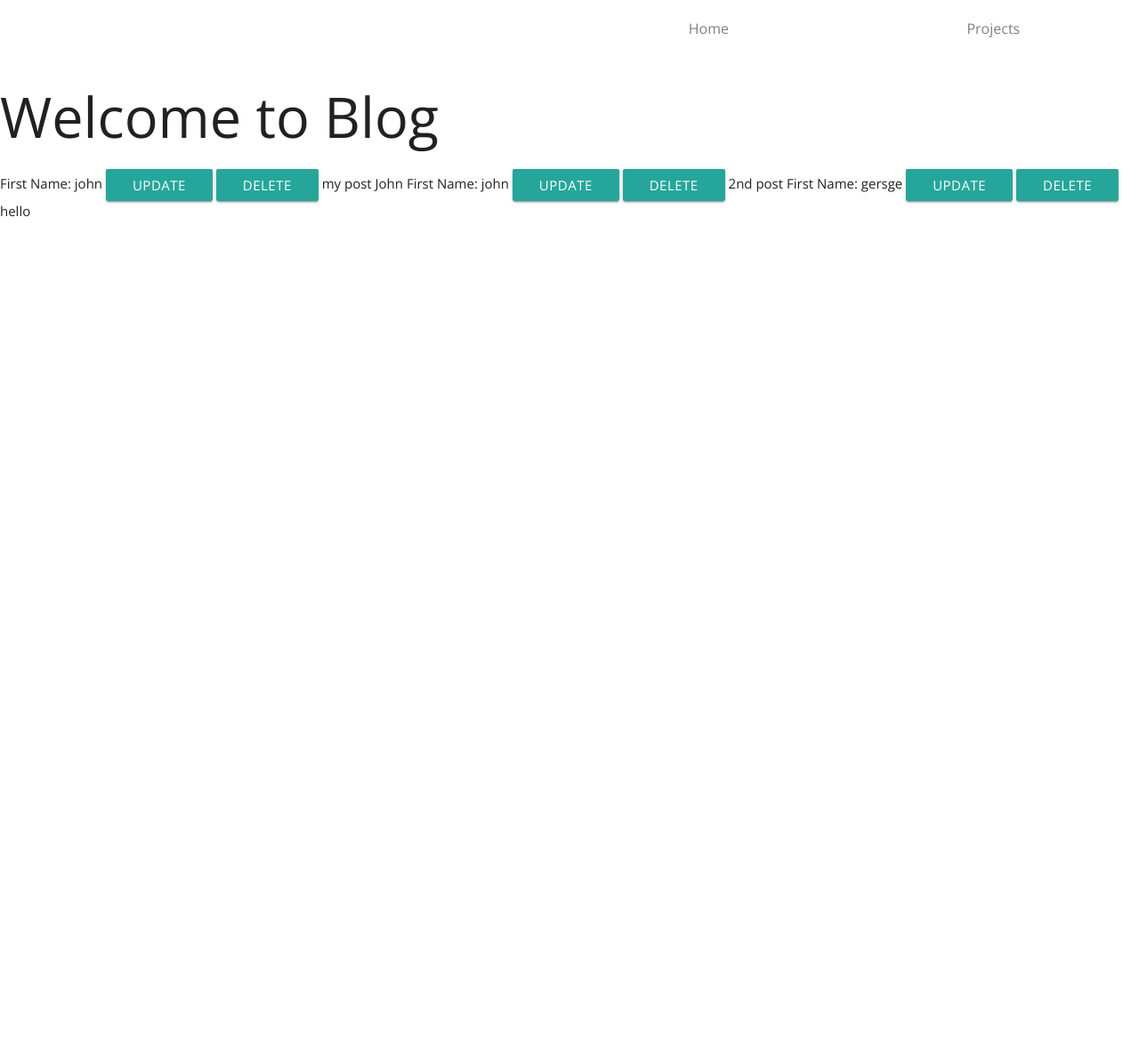
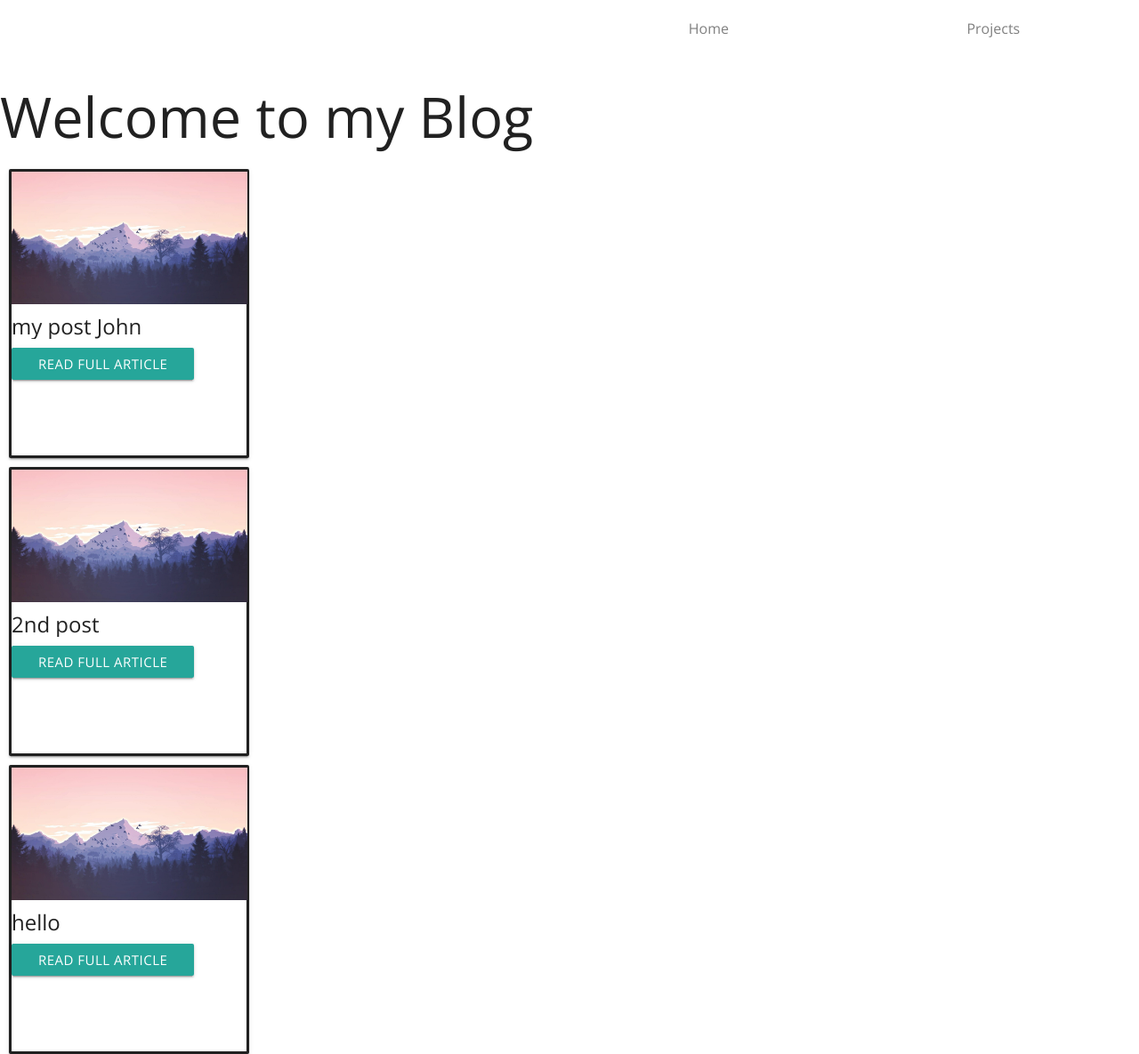
Before and after one commit to pauljessica82/flaskLogin, a Flask app: page /blog in a window 1280 px wide. Shown: the whole page at 89% size. Before the commit the page ends 244 px from the top, so only its background shows below. Run offline with Flask 2, Linux system fonts and the light colour scheme; some libraries are stand-ins or nearby versions.

Commit message:
make it better

```diff
--- a/app.py
+++ b/app.py
@@ -163,8 +163,9 @@ def delete_post():
 
 @app.route('/blog')
 def blog_posts():
+    data = get_static_json("static/projects/projects.json")['projects']
     posts = database.grab_all_posts()
-    return render_template('index.html', all_posts=posts)
+    return render_template('index.html', all_posts=posts, projects=data)
 
 
 @app.route('/login', methods=['POST', 'GET'])
--- a/templates/index.html
+++ b/templates/index.html
@@ -16,18 +16,28 @@
 {% endblock %}
 
 {% block body %}
-<h1>Welcome to Blog</h1>
+<h1>Welcome to my Blog</h1>
 
             {% for post in all_posts %}
 
-                   First Name: {{ post[0] }}
-                      <a class="btn btn-primary" href="/edit?title={{post[1]}}&post={{post[2]}}&_id={{post[0]}}">Update</a>
-                      <a class="btn btn-danger" href="/delete/{{post[0]}}">Delete</a>
+<div class="card" style="width: 18rem;">
+    <div class="embed-responsive embed-responsive-4by3">
+     {% if 'photos' in project %}
 
-                  {{post[2][0:500]}}
+            <img class="card-img-top embed-responsive-item" src="{{project['photos'][0]}}" />
+            {% else %}
+            <img class="card-image top" width="265" src="/static/images/nature.jpg/">
 
-{% endfor %}
+    {% endif %}
 
 
+  <div class="card-body">
+    <h5 class="card-title"> {{post[2][0:500]}}</h5>
 
+     <a href="#" class="btn btn-primary">Read Full Article</a>
+  </div>
+  </div>
+</div>
+
+            {% endfor %}
 {% endblock %}
```
Also changed, not shown: login.db (added).
